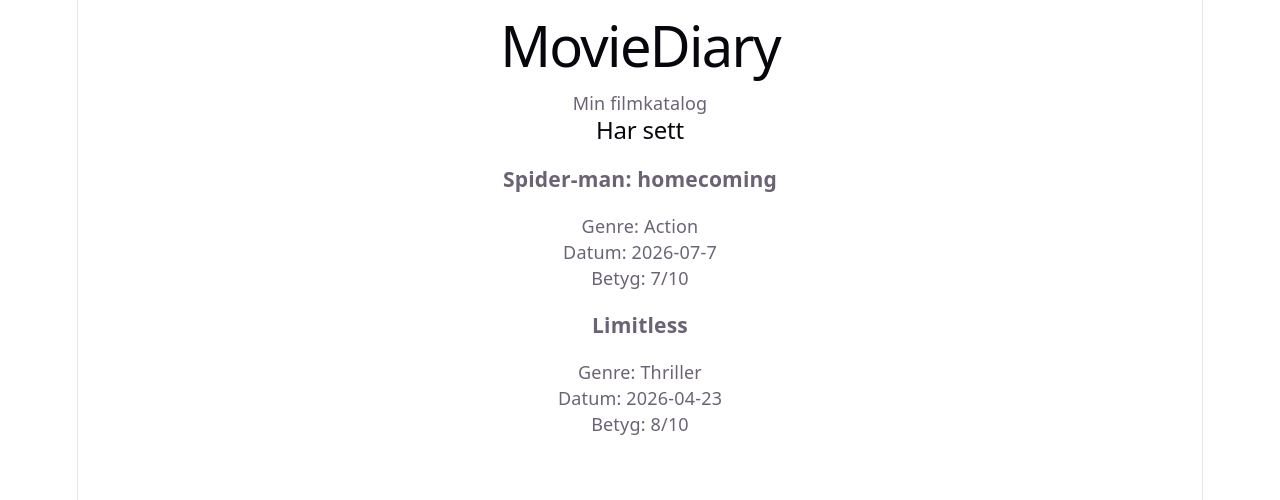
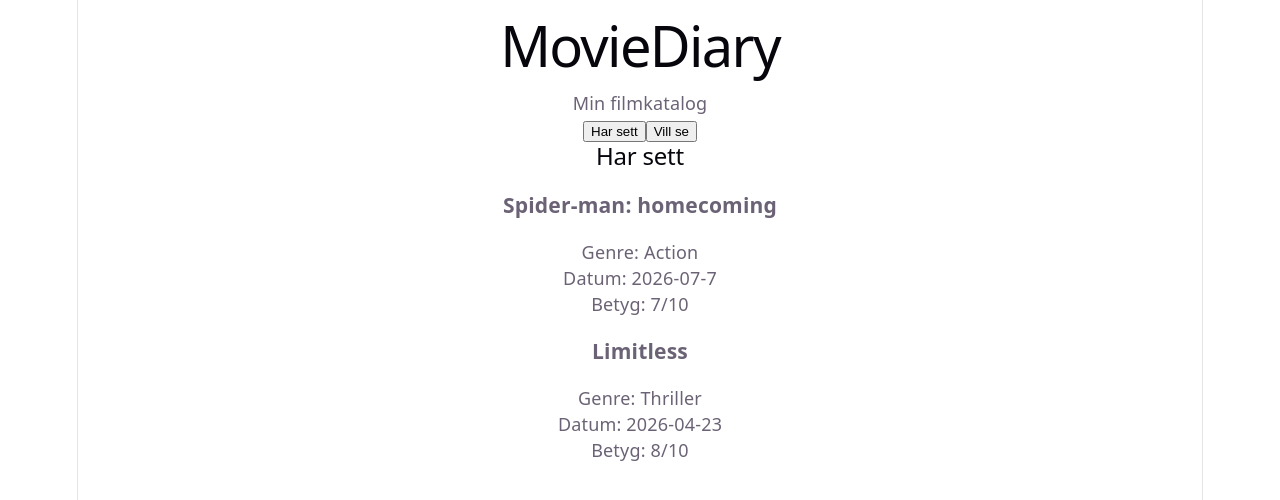
Before and after one commit to MirnaBuntic/MovieDiary, a React (Vite) app in the folder frontend/: page / in a window 1280 px wide. Shown: the top 500 px of the page. Built offline with nearby package versions, Linux system fonts and the light colour scheme.

Commit message:
Added buttons to filter whether i have watched the movie already or not

```diff
--- a/frontend/src/App.tsx
+++ b/frontend/src/App.tsx
@@ -1,3 +1,4 @@
+import { useState } from "react";
 import MovieList from "./components/MovieList";
 import type { Movie } from "./types/Movie";
 
@@ -17,16 +18,45 @@ const movies: Movie[] = [
     status: "watched",
     watchedDate: "2026-04-23",
     rating: 8,
+  },
+  {
+    id:3,
+    title: "Scooby-Doo",
+    genre: "Animation",
+    status: "watchlist",
+    watchedDate: null,
+    rating: null,
   }
 ]
 
 function App() {
+  const [activeFilter, setActiveFilter] = useState<
+    "watched" | "watchlist"
+  >("watched")
+
+  const filteredMovies = movies.filter(
+    (movie) => movie.status === activeFilter
+  )
+
   return (
     <main>
       <h1>MovieDiary</h1>
       <p>Min filmkatalog</p>
 
-      <MovieList movies={movies}/>
+      <nav>
+        <button onClick={() => setActiveFilter("watched")}>
+          Har sett
+        </button>
+
+        <button onClick={() => setActiveFilter("watchlist")}>
+          Vill se
+        </button>
+      </nav>
+
+      <MovieList
+        movies={filteredMovies}
+        title={activeFilter === "watched" ? "Har sett" : "Vill se"}
+      />
     </main>
   )
 }
--- a/frontend/src/components/MovieList.tsx
+++ b/frontend/src/components/MovieList.tsx
@@ -2,12 +2,13 @@ import type { Movie } from "../types/Movie";
 
 interface MovieListProps {
   movies: Movie[];
+  title: string;
 }
 
-function MovieList({ movies }: MovieListProps) {
+function MovieList({ movies, title }: MovieListProps) {
   return (
     <section>
-      <h2>Har sett</h2>
+      <h2>{title}</h2>
 
         {movies.map((movie) => (
             <article key={movie.id}>
```
